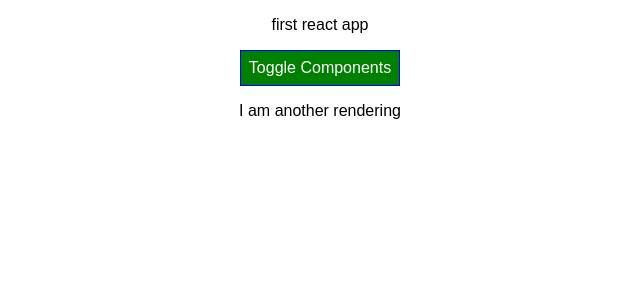
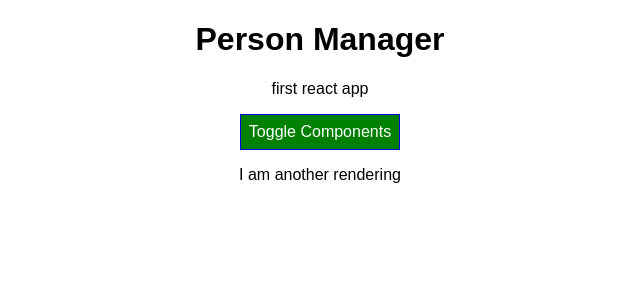
Before and after one commit to sirraghavgupta/learning-react, a React app in the folder first-react-project/: page / in a window 1280 px wide. Shown: the top 300 px of the page, without its empty margins (320-960 px from the left). Built offline with nearby package versions, Linux system fonts and the light colour scheme.

Commit message:
used props in class based components

```diff
--- a/first-react-project/src/components/Cockpit/Cockpit.js
+++ b/first-react-project/src/components/Cockpit/Cockpit.js
@@ -16,6 +16,9 @@
 
     return (
         <div className = { classes.Cockpit } >
+
+            <h1> { props.title } </h1>
+
             <p className = { assignedClasses.join(' ') } >
             first react app
             </p>
--- a/first-react-project/src/containers/App.js
+++ b/first-react-project/src/containers/App.js
@@ -69,6 +69,7 @@
           clicked = { this.togglePersonsHandler }
           showPersons = { this.state.showPersons }
           persons = { this.state.persons }
+          title = { this.props.appTitle }
         />
 
         {persons}
--- a/first-react-project/src/index.js
+++ b/first-react-project/src/index.js
@@ -4,5 +4,5 @@
 import App from './containers/App';
 import registerServiceWorker from './registerServiceWorker';
 
-ReactDOM.render(<App />, document.getElementById('root'));
+ReactDOM.render(<App appTitle = 'Person Manager' />, document.getElementById('root'));
 registerServiceWorker();
```
